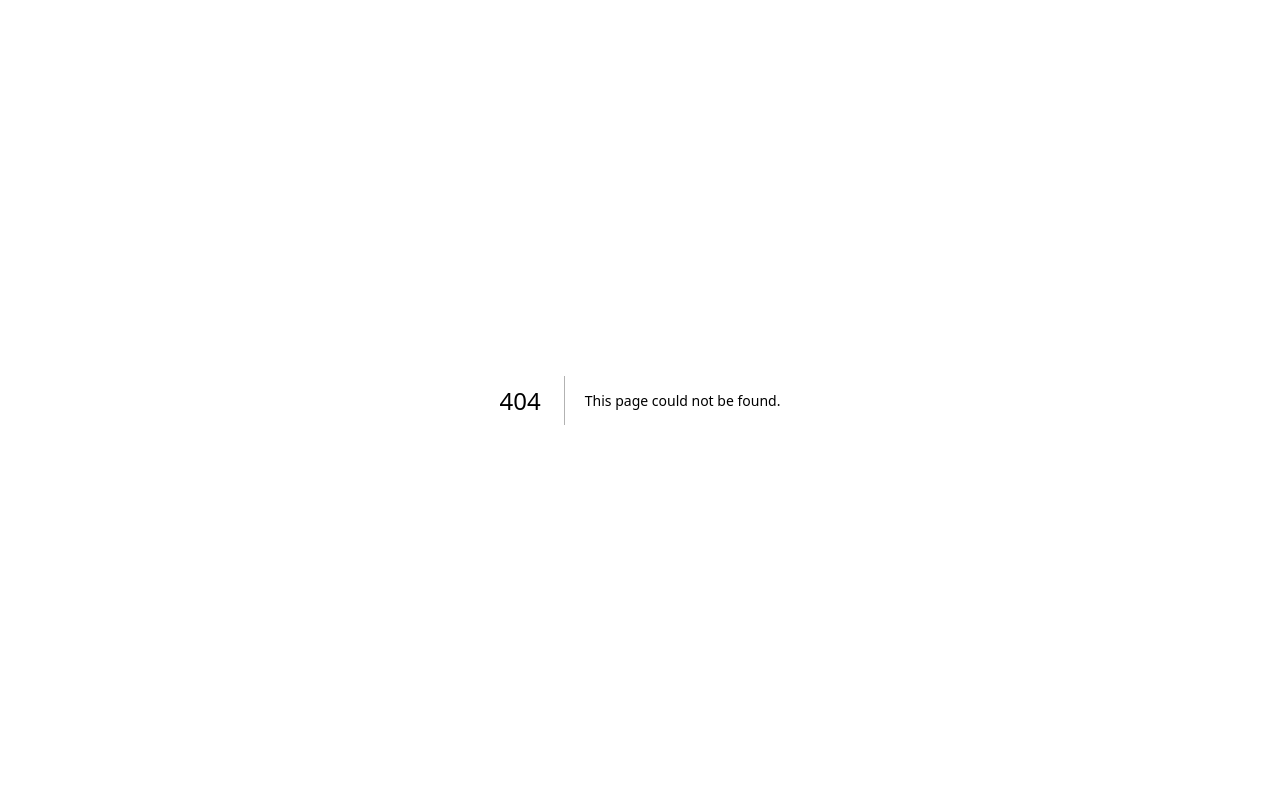
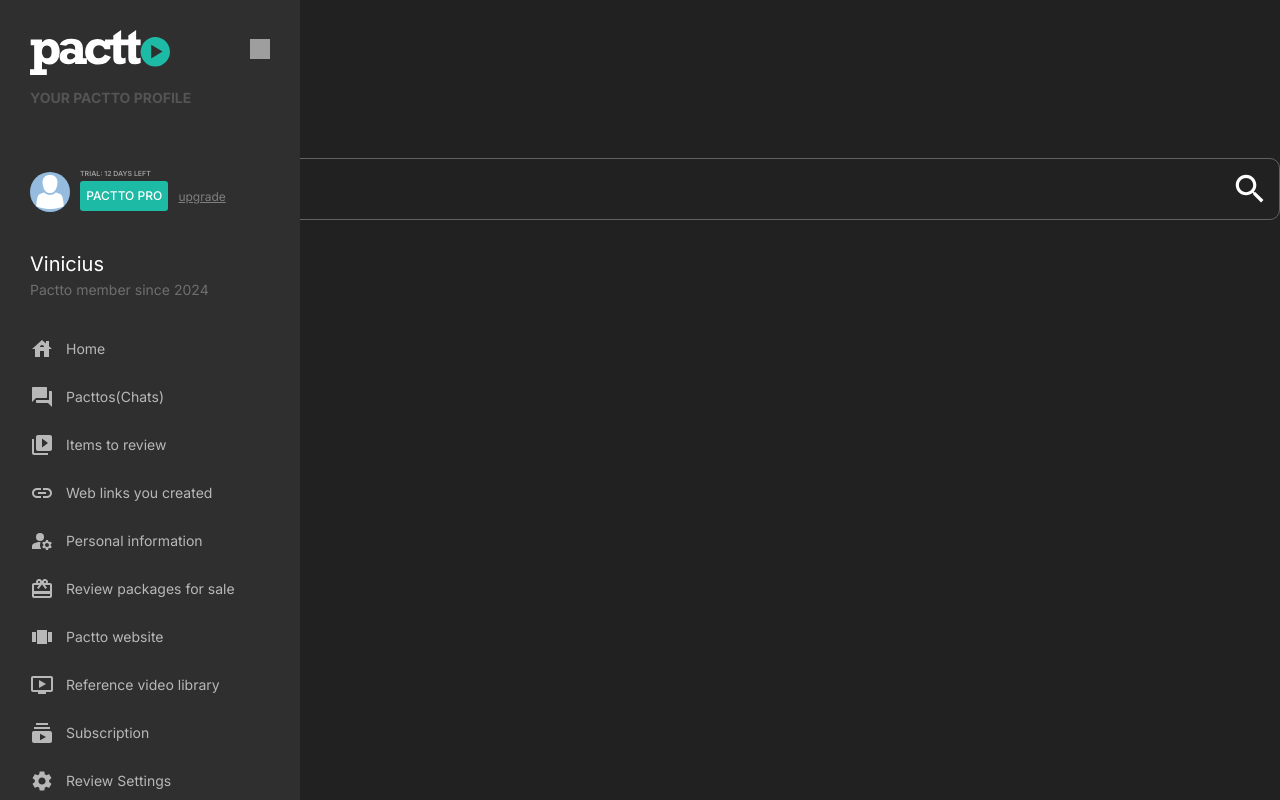
Before and after one commit to vinicius3g/pactto, a Next.js app: page /pacttos in a window 1280 px wide. Before the commit this address had no page. Built offline with nearby package versions, Linux system fonts and the light colour scheme; grey boxes are pictures that could not be loaded.

Commit message:
feat(Pacttos): pagina

```diff
--- /dev/null
+++ b/src/app/pacttos/index.tsx
@@ -0,0 +1,34 @@
+'use client'
+
+import Input from "@/components/Input/Input";
+import Menu from "@/components/Menu/Menu";
+import { useState } from "react";
+
+export const Pacttos = () => {
+  const [menuOpen, setMenuOpen] = useState(true);
+
+  const handleCloseMenu = () => {
+    setMenuOpen(!menuOpen);
+  }
+
+  const handleSeach = (e: React.FormEvent<HTMLInputElement>) => {
+    console.log('Search', e.currentTarget.value)
+  }
+
+  return (
+    <>
+      <Menu handleClose={handleCloseMenu} close={menuOpen} />
+      <main className={`main ${menuOpen ? 'shifted' : ''}`}>
+        <div className='mb-14 mt-28'>
+          <div className='flex items-center justify-between mb-14'>
+            <h1 className='text-5xl  text-white mb-9 font-bold'>Pacttos (Chats)</h1>
+          </div>
+
+          <div>
+            <Input handleChange={handleSeach} />
+          </div>
+        </div>
+      </main>
+    </>
+  );
+}
--- /dev/null
+++ b/src/app/pacttos/page.tsx
@@ -0,0 +1,6 @@
+import { Pacttos } from '@/app/pacttos'
+import '@/../styles/index.css';
+
+export default function Page() {
+  return <Pacttos />
+}
```
